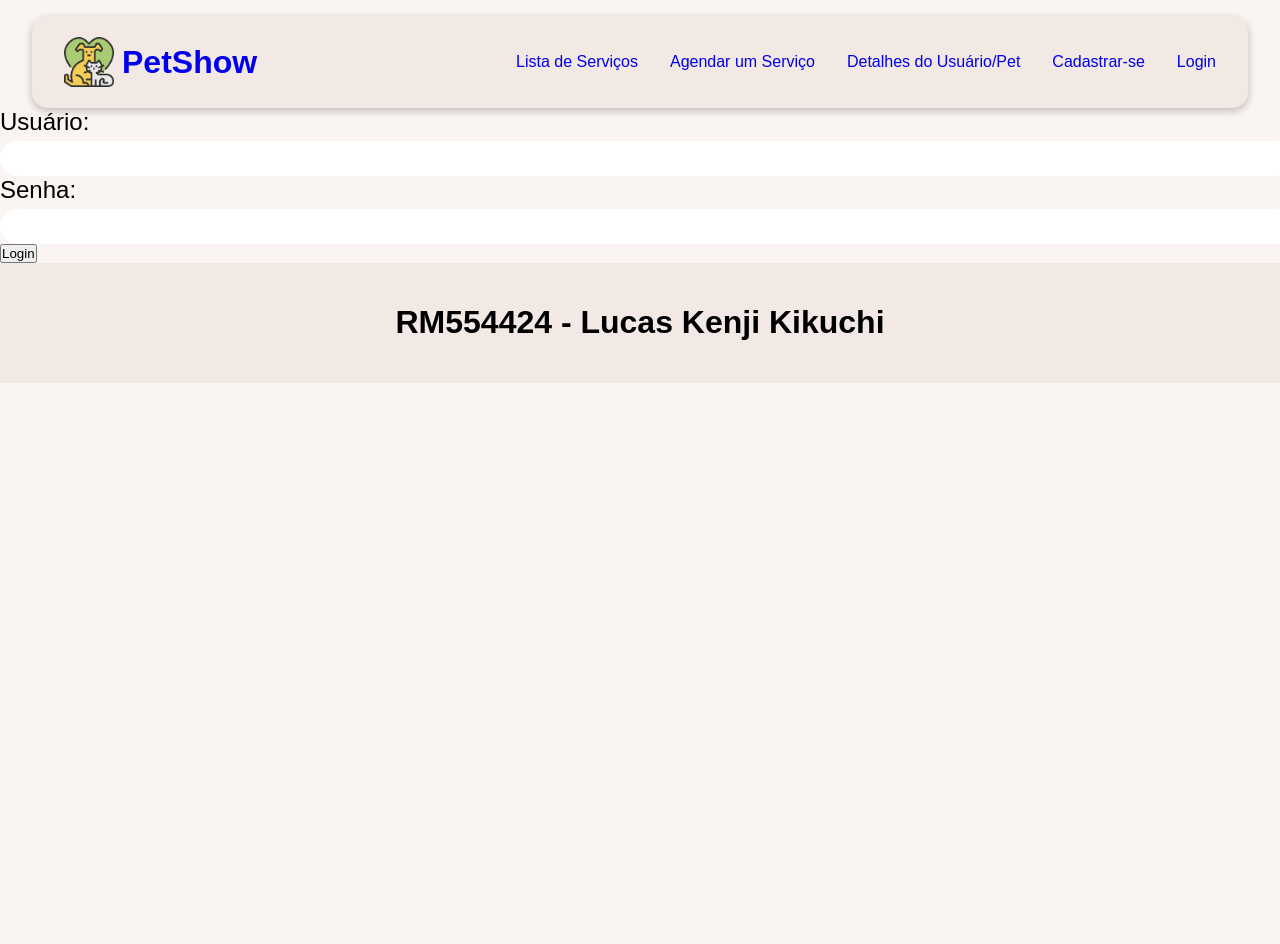
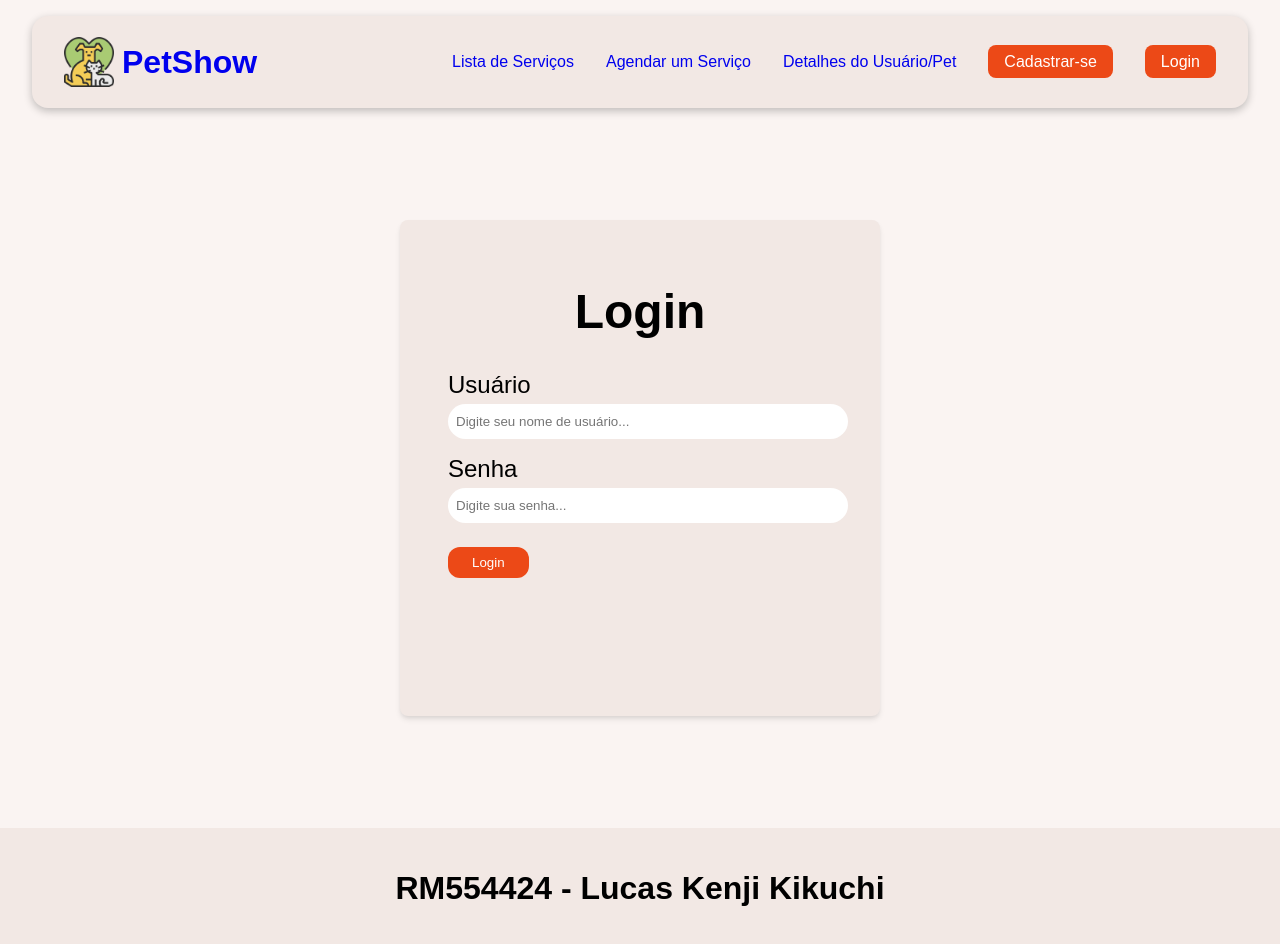
Before and after one commit to dinozindev/front_aulas, a Next.js app in the folder cp-5/: page /login in a window 1280 px wide. Shown: the top 944 px of the page. Before the commit the page ends 816 px from the top, so only its background shows below. Built offline with nearby package versions, Linux system fonts and the light colour scheme; a web font is replaced by a local one.

Commit message:
ajustando estilizações

```diff
--- a/cp-5/components/Header.tsx
+++ b/cp-5/components/Header.tsx
@@ -44,14 +44,14 @@ const Header = () => {
             <Link href="/detalhes-usuario">Detalhes do Usuário/Pet</Link>
             </li>
             {logadoNoSite == "true" ? <li>
-              <button onClick={logout} className="logout__button">Logout</button>
+              <button onClick={logout} className="header__button">Logout</button>
             </li> :
             <>
             <li>
-            <Link href="/cadastro-usuario">Cadastrar-se</Link>
+            <Link href="/cadastro-usuario" className="header__button">Cadastrar-se</Link>
             </li>
             <li>
-              <Link href="/login">Login</Link>
+              <Link href="/login" className="header__button">Login</Link>
             </li>
             </>
             }
--- a/cp-5/public/style/style.css
+++ b/cp-5/public/style/style.css
@@ -26,6 +26,10 @@ header {
     justify-content: space-between;
 }
 
+a:visited {
+    color: black;
+}
+
 .logo__div {
     display:flex;
     align-items:center;
@@ -40,8 +44,8 @@ header {
     gap: 2rem;
 }
 
-.logout__button {
-    padding: 0.5rem;
+.header__button {
+    padding: 0.5rem 1rem;
     border: 0;
     background-color: #ec4917;
     color: white;
@@ -49,10 +53,14 @@ header {
     border-radius: 8px;
 }
 
-.logout__button:hover {
+.header__button:hover {
     cursor: pointer;
     background-color: #aa543a;
     transition: 0.5s;
+}
+
+.header__button:visited {
+    color: white;
 }
 
 form {
@@ -182,18 +190,24 @@ main img {
 .home__link--div {
     display: flex;
     gap: 2rem;
+    margin-left: 0.5rem;
 }
 
-.home__link, .denied__div a {
+.home__link, .denied__div a, .submit__login {
     background-color: #ec4917;
     padding: 0.5rem 1.5rem;
     color: white;
     border-radius: 12px;
 }
 
-.home__link:hover, .denied__div a:hover {
+.home__link:hover, .denied__div a:hover, .submit__login:hover {
+    cursor: pointer;
     background-color: #aa543a;
     transition: 0.5s;
+}
+
+.home__link:visited {
+    color: white;
 }
 
 .main__alternative {
@@ -249,3 +263,23 @@ main img {
 .card__user h1 {
     margin-bottom: 1.5rem;
 }
+
+.login__div {
+    width: 30%;
+    height: 60%;
+    margin: 0 auto;
+    background-color: #F2E8E4;
+    padding: 2rem 3rem;
+    border-radius: 8px;
+    box-shadow: rgba(0, 0, 0, 0.1) 0px 4px 6px -1px, rgba(0, 0, 0, 0.06) 0px 2px 4px -1px;
+}
+
+.login__div input {
+    width: 100%;
+    margin-bottom: 1rem;
+}
+
+.submit__login {
+    border: 0;
+    margin: 0.5rem 0;
+}
--- a/cp-5/src/app/acesso-negado/page.tsx
+++ b/cp-5/src/app/acesso-negado/page.tsx
@@ -5,10 +5,11 @@ const AcessoNegadoPage = () => {
         <>
         <main className="main__alternative">
             <h1>Acesso Negado</h1>
-            <p>Cadastre-se primeiro para poder acessar a página!</p>
+            <p>Cadastre-se ou realize o Login primeiro para poder acessar a página!</p>
             <div className="denied__div">
                 <Link href="/">Voltar a Home</Link>
                 <Link href="/cadastro-usuario">Cadastrar-se</Link>
+                <Link href="/login">Login</Link>
             </div>
         </main>
         </>
--- a/cp-5/src/app/login/page.tsx
+++ b/cp-5/src/app/login/page.tsx
@@ -37,16 +37,21 @@ const PageLogin = () => {
 
     return (
         <>
-            <label>Usuário:
-                <input type="text" value={usuario} onChange={(e) => setUsuario(e.target.value)}/>
+        <main className="main__page">
+        <div className="login__div">
+        <h1 className="page__title">Login</h1>
+            <label>Usuário
+                <input placeholder="Digite seu nome de usuário..." type="text" value={usuario} onChange={(e) => setUsuario(e.target.value)}/>
             </label>
             <br />
-            <label>Senha:
-                <input type="password" value={senha} onChange={(e) => setSenha(e.target.value)}/>
+            <label>Senha
+                <input placeholder="Digite sua senha..." type="password" value={senha} onChange={(e) => setSenha(e.target.value)}/>
             </label>
             <br />
-            <button onClick={handleLogin}>Login</button>
-        {error && <p>{error}</p>}
+            <button onClick={handleLogin} className="submit__login">Login</button>
+        {error && <p className="input__error">{error}</p>}
+        </div>
+        </main>
         </>
     )
 }
--- a/cp-5/src/app/page.tsx
+++ b/cp-5/src/app/page.tsx
@@ -2,7 +2,6 @@
 
 import cachorro from "../../public/img/cachorro-main.png"
 import Image from "next/image";
-import Link from "next/link";
 import LinkButton from "../../components/LinkButton";
 
 
```
Also changed, not shown: cp-5/src/app/cadastro-usuario/page.tsx (+8 -8 lines).
